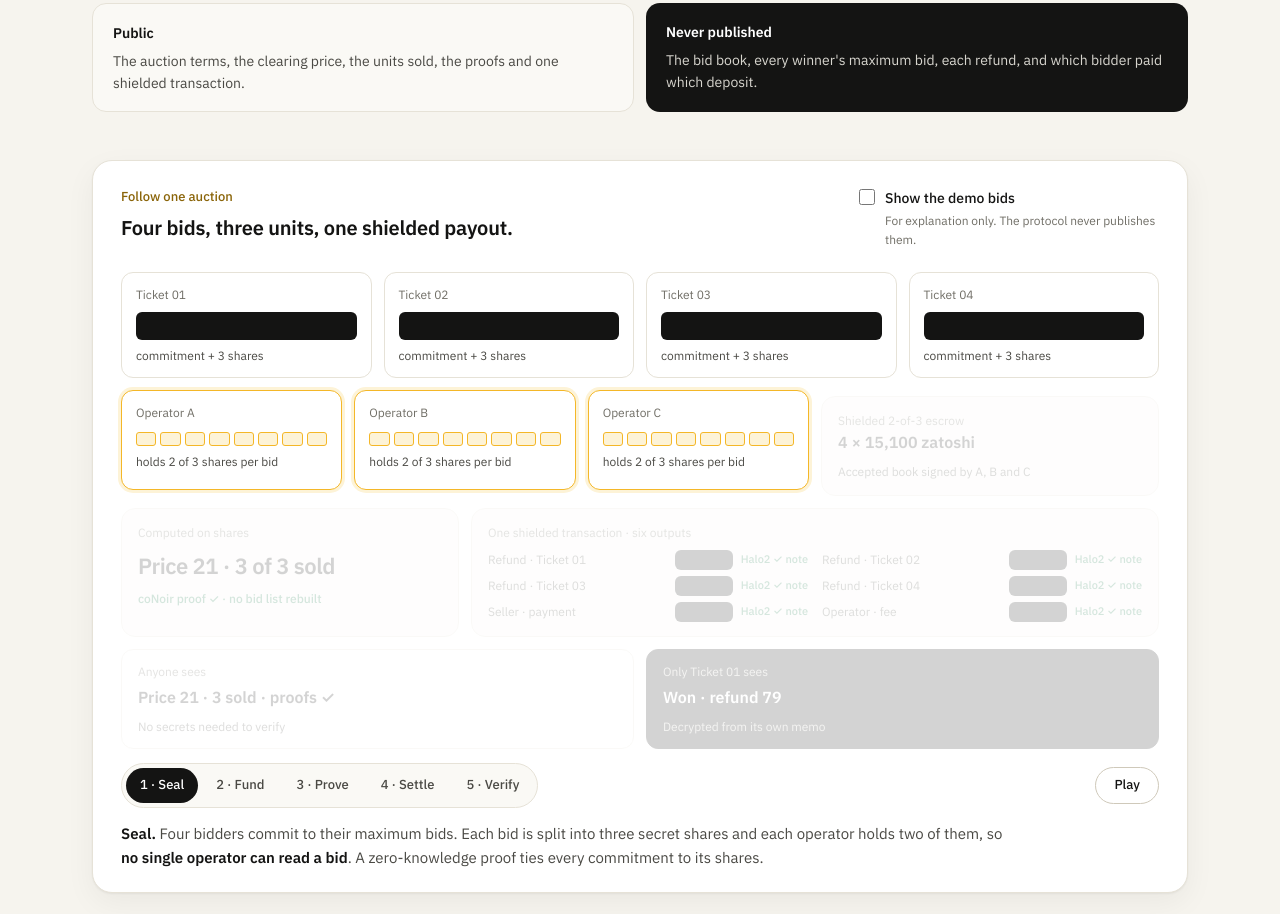
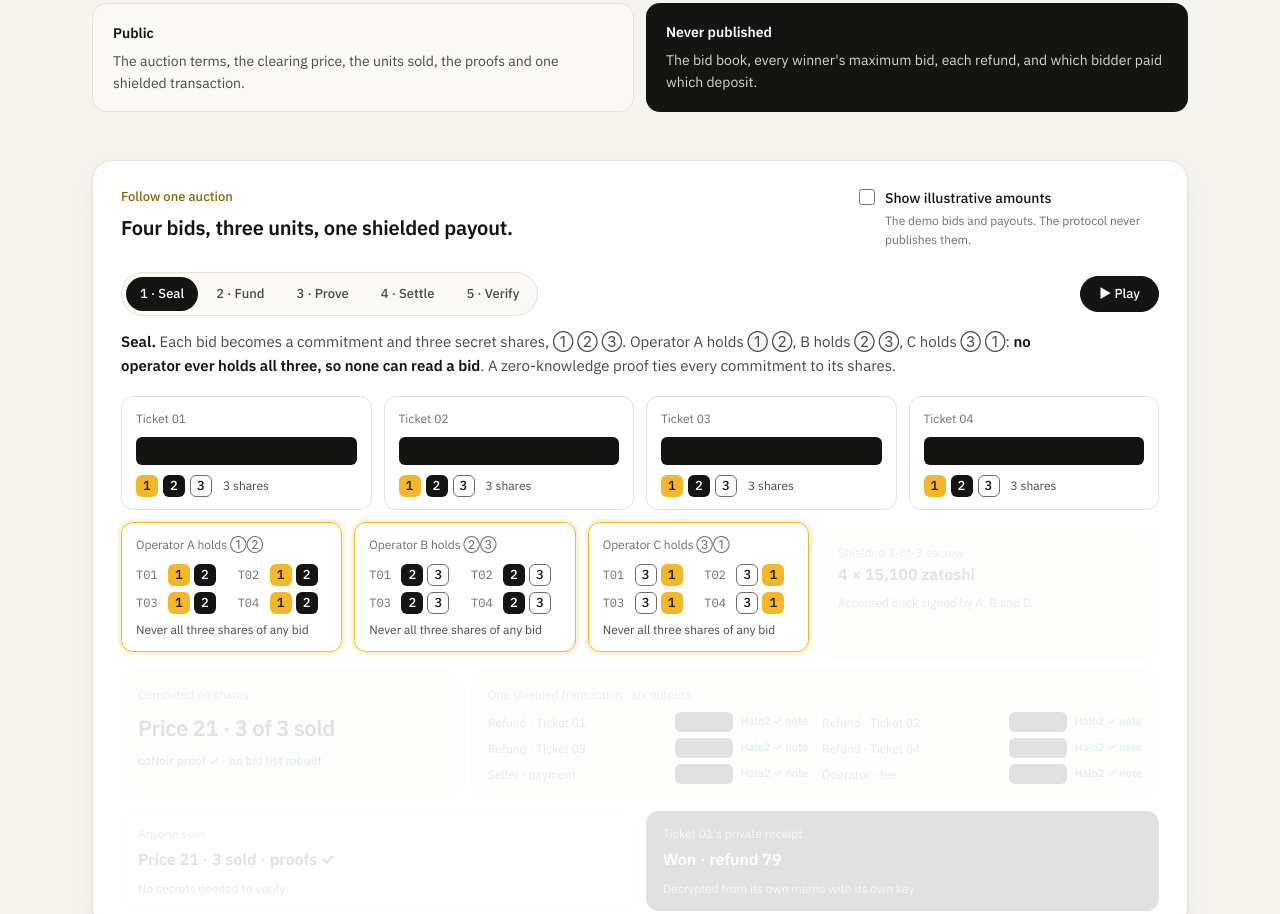
Before and after one commit to yugocabrio/darkcall, a plain HTML site: page demo/index.html in a window 1280 px wide. Shown: the part 1207-2121 px from the top of the page. Drawn offline with Linux system fonts and the light colour scheme; no server answers.

Commit message:
Walkthrough: show who holds which share, controls first, current step in focus
- Each bid now shows its three shares 1, 2, 3; Operator A holds 1 and 2, B holds
  2 and 3, C holds 3 and 1 for every ticket, with "never all three shares of
  any bid". The REP3 idea is visible instead of eight anonymous chips.
- Step buttons, Play and the caption sit above the figure, so it reads as
  interactive before scrolling.
- Reached stages dim to half and the current stage is full with a gold ring;
  the operators light up again at Prove, where they compute together.
- "Show the demo bids" was inaccurate (it also reveals payouts) and is now
  "Show illustrative amounts". "Only Ticket 01 sees" overstated privacy, since
  operators learn outcomes; it is now "Ticket 01's private receipt".

```diff
--- a/demo/app.js
+++ b/demo/app.js
@@ -548,27 +548,30 @@ setInterval(refreshRoom,1000);
 (function walkthrough() {
   const stage=$('walk-stage'); if (!stage) return;
   const captions=[
-    [['Seal. ',1],['Four bidders commit to their maximum bids. Each bid is split into three secret shares and each operator holds two of them, so ',0],['no single operator can read a bid',1],['. A zero-knowledge proof ties every commitment to its shares.',0]],
+    [['Seal. ',1],['Each bid becomes a commitment and three secret shares, ① ② ③. Operator A holds ① ②, B holds ② ③, C holds ③ ①: ',0],['no operator ever holds all three, so none can read a bid',1],['. A zero-knowledge proof ties every commitment to its shares.',0]],
     [['Fund. ',1],['Each ticket locks its budget plus fee in a ',0],['shielded 2-of-3 escrow',1],['. The operators check the deposits against the same proofs and shares, then all three ',0],['sign the accepted book',1],['.',0]],
-    [['Prove. ',1],['The operators compute on shares only. Three units for four bids gives a ',0],['price of 21',1],[', the highest losing bid. A coNoir proof shows it follows the rules over exactly the committed bids; ',0],['no bid list is ever rebuilt',1],['.',0]],
+    [['Prove. ',1],['The three operators compute together on their shares only. Three units for four bids gives a ',0],['price of 21',1],[', the highest losing bid. A coNoir proof shows it follows the rules over exactly the committed bids; ',0],['no bid list is ever rebuilt',1],['.',0]],
     [['Settle. ',1],['The same computation yields six payment rows: refunds of 79, 79, 79 and 100, 63 to the seller, and the operator fee. ',0],['Six Halo2 proofs bind each row to a real note',1],[' in one shielded transaction.',0]],
-    [['Verify. ',1],['Anyone checks the proofs ',0],['with no secrets',1],[': price 21, three sold, every output bound to the result. Only Ticket 01 can decrypt its memo: ',0],['won, refund 79',1],['.',0]],
+    [['Verify. ',1],['Anyone checks the proofs ',0],['with no secrets',1],[': price 21, three sold, every output bound to the result. Ticket 01 decrypts its own memo with its own key: ',0],['won, refund 79',1],['.',0]],
   ];
   let step=1, timer=null;
   function show(n) {
     step=n; stage.dataset.step=String(n);
-    for (const node of stage.querySelectorAll('.w-from')) node.classList.toggle('on',Number(node.dataset.from)<=n);
+    for (const node of stage.querySelectorAll('.w-from')) {
+      node.classList.toggle('on',Number(node.dataset.from)<=n);
+      node.classList.toggle('now',(node.dataset.now||node.dataset.from).split(' ').map(Number).includes(n));
+    }
     for (const button of document.querySelectorAll('.walk-steps button')) {
       if (Number(button.dataset.step)===n) button.setAttribute('aria-current','step'); else button.removeAttribute('aria-current');
     }
     $('walk-caption').replaceChildren(...captions[n-1].map(([text,bold])=>bold?element('b',text):document.createTextNode(text)));
   }
-  function stop() { if (timer) { clearInterval(timer); timer=null; $('walk-play').textContent='Play'; } }
+  function stop() { if (timer) { clearInterval(timer); timer=null; $('walk-play').textContent='▶ Play'; } }
   for (const button of document.querySelectorAll('.walk-steps button')) button.addEventListener('click',()=>{ stop(); show(Number(button.dataset.step)); });
   $('walk-play').addEventListener('click',()=>{
     if (timer) { stop(); return; }
     if (step===5) show(1);
-    $('walk-play').textContent='Pause';
+    $('walk-play').textContent='❚❚ Pause';
     timer=setInterval(()=>{ if (step>=5) stop(); else show(step+1); },3600);
   });
   $('walk-values').addEventListener('change',event=>stage.classList.toggle('reveal',event.target.checked));
--- a/demo/index.html
+++ b/demo/index.html
@@ -58,15 +58,7 @@
       <div class="walk" id="walk">
         <div class="walk-top">
           <div><p class="walk-kicker">Follow one auction</p><p class="walk-title">Four bids, three units, one shielded payout.</p></div>
-          <label class="walk-toggle"><input id="walk-values" type="checkbox"><span>Show the demo bids<small>For explanation only. The protocol never publishes them.</small></span></label>
-        </div>
-        <div class="walk-stage" id="walk-stage" data-step="1">
-          <div class="w-bidders"><div class="w-bidder"><span>Ticket 01</span><b class="w-seal"><i>77</i></b><small class="w-from" data-from="1">commitment + 3 shares</small></div><div class="w-bidder"><span>Ticket 02</span><b class="w-seal"><i>61</i></b><small class="w-from" data-from="1">commitment + 3 shares</small></div><div class="w-bidder"><span>Ticket 03</span><b class="w-seal"><i>43</i></b><small class="w-from" data-from="1">commitment + 3 shares</small></div><div class="w-bidder"><span>Ticket 04</span><b class="w-seal"><i>21</i></b><small class="w-from" data-from="1">commitment + 3 shares</small></div></div>
-          <div class="w-ops"><div class="w-op w-from" data-from="1"><span>Operator A</span><div class="w-chips"><i></i><i></i><i></i><i></i><i></i><i></i><i></i><i></i></div><small>holds 2 of 3 shares per bid</small></div><div class="w-op w-from" data-from="1"><span>Operator B</span><div class="w-chips"><i></i><i></i><i></i><i></i><i></i><i></i><i></i><i></i></div><small>holds 2 of 3 shares per bid</small></div><div class="w-op w-from" data-from="1"><span>Operator C</span><div class="w-chips"><i></i><i></i><i></i><i></i><i></i><i></i><i></i><i></i></div><small>holds 2 of 3 shares per bid</small></div></div>
-          <div class="w-escrow w-from" data-from="2"><span>Shielded 2-of-3 escrow</span><b>4 × 15,100 zatoshi</b><small>Accepted book signed by A, B and C</small></div>
-          <div class="w-result w-from" data-from="3"><span>Computed on shares</span><b>Price 21 · 3 of 3 sold</b><small class="w-proof">coNoir proof ✓ · no bid list rebuilt</small></div>
-          <div class="w-settle w-from" data-from="4"><span>One shielded transaction · six outputs</span><ol><li><span>Refund · Ticket 01</span><b class="w-seal"><i>79</i></b><em>Halo2 ✓ note</em></li><li><span>Refund · Ticket 02</span><b class="w-seal"><i>79</i></b><em>Halo2 ✓ note</em></li><li><span>Refund · Ticket 03</span><b class="w-seal"><i>79</i></b><em>Halo2 ✓ note</em></li><li><span>Refund · Ticket 04</span><b class="w-seal"><i>100</i></b><em>Halo2 ✓ note</em></li><li><span>Seller · payment</span><b class="w-seal"><i>63</i></b><em>Halo2 ✓ note</em></li><li><span>Operator · fee</span><b class="w-seal"><i>30,000</i></b><em>Halo2 ✓ note</em></li></ol></div>
-          <div class="w-public w-from" data-from="5"><div><span>Anyone sees</span><b>Price 21 · 3 sold · proofs ✓</b><small>No secrets needed to verify</small></div><div class="w-own"><span>Only Ticket 01 sees</span><b>Won · refund 79</b><small>Decrypted from its own memo</small></div></div>
+          <label class="walk-toggle"><input id="walk-values" type="checkbox"><span>Show illustrative amounts<small>The demo bids and payouts. The protocol never publishes them.</small></span></label>
         </div>
         <div class="walk-controls">
           <ol class="walk-steps" aria-label="Walkthrough steps">
@@ -76,9 +68,17 @@
             <li><button type="button" data-step="4">4 · Settle</button></li>
             <li><button type="button" data-step="5">5 · Verify</button></li>
           </ol>
-          <button id="walk-play" class="walk-play" type="button">Play</button>
+          <button id="walk-play" class="walk-play" type="button">▶ Play</button>
         </div>
         <p id="walk-caption" class="walk-caption" aria-live="polite"></p>
+        <div class="walk-stage" id="walk-stage" data-step="1">
+          <div class="w-bidders"><div class="w-bidder"><span>Ticket 01</span><b class="w-seal w-bid"><i>77</i></b><div class="w-shares w-from" data-from="1"><i class="s1">1</i><i class="s2">2</i><i class="s3">3</i><small>3 shares</small></div></div><div class="w-bidder"><span>Ticket 02</span><b class="w-seal w-bid"><i>61</i></b><div class="w-shares w-from" data-from="1"><i class="s1">1</i><i class="s2">2</i><i class="s3">3</i><small>3 shares</small></div></div><div class="w-bidder"><span>Ticket 03</span><b class="w-seal w-bid"><i>43</i></b><div class="w-shares w-from" data-from="1"><i class="s1">1</i><i class="s2">2</i><i class="s3">3</i><small>3 shares</small></div></div><div class="w-bidder"><span>Ticket 04</span><b class="w-seal w-bid"><i>21</i></b><div class="w-shares w-from" data-from="1"><i class="s1">1</i><i class="s2">2</i><i class="s3">3</i><small>3 shares</small></div></div></div>
+          <div class="w-ops"><div class="w-op w-from" data-from="1" data-now="1 3"><span>Operator A holds ①②</span><div class="w-held"><div><em>T01</em><i class="s1">1</i><i class="s2">2</i></div><div><em>T02</em><i class="s1">1</i><i class="s2">2</i></div><div><em>T03</em><i class="s1">1</i><i class="s2">2</i></div><div><em>T04</em><i class="s1">1</i><i class="s2">2</i></div></div><small>Never all three shares of any bid</small></div><div class="w-op w-from" data-from="1" data-now="1 3"><span>Operator B holds ②③</span><div class="w-held"><div><em>T01</em><i class="s2">2</i><i class="s3">3</i></div><div><em>T02</em><i class="s2">2</i><i class="s3">3</i></div><div><em>T03</em><i class="s2">2</i><i class="s3">3</i></div><div><em>T04</em><i class="s2">2</i><i class="s3">3</i></div></div><small>Never all three shares of any bid</small></div><div class="w-op w-from" data-from="1" data-now="1 3"><span>Operator C holds ③①</span><div class="w-held"><div><em>T01</em><i class="s3">3</i><i class="s1">1</i></div><div><em>T02</em><i class="s3">3</i><i class="s1">1</i></div><div><em>T03</em><i class="s3">3</i><i class="s1">1</i></div><div><em>T04</em><i class="s3">3</i><i class="s1">1</i></div></div><small>Never all three shares of any bid</small></div></div>
+          <div class="w-escrow w-from" data-from="2"><span>Shielded 2-of-3 escrow</span><b>4 × 15,100 zatoshi</b><small>Accepted book signed by A, B and C</small></div>
+          <div class="w-result w-from" data-from="3"><span>Computed on shares</span><b>Price 21 · 3 of 3 sold</b><small class="w-proof">coNoir proof ✓ · no bid list rebuilt</small></div>
+          <div class="w-settle w-from" data-from="4"><span>One shielded transaction · six outputs</span><ol><li><span>Refund · Ticket 01</span><b class="w-seal"><i>79</i></b><em>Halo2 ✓ note</em></li><li><span>Refund · Ticket 02</span><b class="w-seal"><i>79</i></b><em>Halo2 ✓ note</em></li><li><span>Refund · Ticket 03</span><b class="w-seal"><i>79</i></b><em>Halo2 ✓ note</em></li><li><span>Refund · Ticket 04</span><b class="w-seal"><i>100</i></b><em>Halo2 ✓ note</em></li><li><span>Seller · payment</span><b class="w-seal"><i>63</i></b><em>Halo2 ✓ note</em></li><li><span>Operator · fee</span><b class="w-seal"><i>30,000</i></b><em>Halo2 ✓ note</em></li></ol></div>
+          <div class="w-public w-from" data-from="5"><div><span>Anyone sees</span><b>Price 21 · 3 sold · proofs ✓</b><small>No secrets needed to verify</small></div><div class="w-own"><span>Ticket 01's private receipt</span><b>Won · refund 79</b><small>Decrypted from its own memo with its own key</small></div></div>
+        </div>
       </div>
 
       <h3 class="steps-title">The protocol in six steps</h3>
--- a/demo/style.css
+++ b/demo/style.css
@@ -132,11 +132,6 @@ h1 {font-size:clamp(44px,6.6vw,80px);line-height:1.02;letter-spacing:-.04em;max-
 .walk-stage.reveal .w-seal {background:repeating-linear-gradient(135deg,#141413 0 8px,#2a2926 8px 16px)}
 .w-ops {grid-column:1/9;display:grid;grid-template-columns:repeat(3,1fr);gap:12px;background:transparent!important;border:0!important;padding:0!important}
 .w-op {border:1px solid var(--line);border-radius:12px;padding:12px 14px;background:var(--surface);transition:opacity .45s ease,transform .45s ease,border-color .3s}
-.w-chips {display:grid;grid-template-columns:repeat(8,1fr);gap:4px;margin-top:10px}
-.w-chips i {height:14px;border-radius:3px;background:var(--gold-soft);border:1px solid var(--gold);transform:scale(.4);opacity:0;transition:transform .35s ease,opacity .35s ease}
-.w-op.on .w-chips i {transform:none;opacity:1}
-.w-op.on .w-chips i:nth-child(2n) {transition-delay:.12s}
-.w-op.on .w-chips i:nth-child(n+5) {transition-delay:.24s}
 .w-escrow {grid-column:9/13}
 .w-result {grid-column:1/5}
 .w-result b {display:block;margin-top:6px;font-size:22px;letter-spacing:-.02em}
@@ -153,17 +148,29 @@ h1 {font-size:clamp(44px,6.6vw,80px);line-height:1.02;letter-spacing:-.04em;max-
 .w-public b {display:block;margin-top:4px;font-size:16px}
 .w-own {background:var(--ink)!important;border-color:var(--ink)!important;color:#fff}
 .w-own span,.w-own small {color:#c9c7bf!important}
-.walk-stage .w-from {opacity:.18;transform:translateY(6px)}
-.walk-stage .w-from.on {opacity:1;transform:none}
-.walk-stage[data-step="1"] .w-op.on,.walk-stage[data-step="2"] .w-escrow,.walk-stage[data-step="3"] .w-result,.walk-stage[data-step="4"] .w-settle {border-color:var(--gold);box-shadow:0 0 0 3px var(--gold-soft)}
-.walk-stage[data-step="5"] .w-public > div:first-child {border-color:var(--gold);box-shadow:0 0 0 3px var(--gold-soft)}
-.walk-controls {display:flex;justify-content:space-between;align-items:center;gap:12px;margin-top:20px;flex-wrap:wrap}
+.walk-stage .w-from {opacity:.12;transform:translateY(6px)}
+.walk-stage .w-from.on {opacity:.5;transform:none}
+.walk-stage .w-from.on.now {opacity:1}
+.walk-stage .w-op.now,.walk-stage .w-escrow.now,.walk-stage .w-result.now,.walk-stage .w-settle.now,.walk-stage .w-public.now > div:first-child {border-color:var(--gold);box-shadow:0 0 0 3px var(--gold-soft)}
+.walk-stage.static .w-from {opacity:1;transform:none}
+/* Shares: each bid becomes ①②③; each operator holds two different ones. */
+.w-shares {display:flex;align-items:center;gap:5px;margin-top:10px}
+.w-shares small {margin:0 0 0 6px!important}
+.walk-stage i.s1,.walk-stage i.s2,.walk-stage i.s3 {display:inline-grid;place-items:center;width:22px;height:22px;border-radius:6px;font:500 13px var(--sans);font-style:normal}
+.walk-stage i.s1 {background:var(--gold);color:var(--ink)}
+.walk-stage i.s2 {background:var(--ink);color:#fff}
+.walk-stage i.s3 {background:var(--surface);color:var(--ink);border:1.5px solid var(--ink-3)}
+.w-held {display:grid;grid-template-columns:1fr 1fr;gap:6px 12px;margin-top:10px}
+.w-held div {display:flex;align-items:center;gap:4px}
+.w-held em {font:12px var(--mono);font-style:normal;color:var(--ink-3);width:28px}
+.walk-controls {display:flex;justify-content:space-between;align-items:center;gap:12px;margin-top:4px;flex-wrap:wrap}
 .walk-steps {list-style:none;display:flex;gap:4px;margin:0;padding:4px;background:var(--surface-2);border:1px solid var(--line);border-radius:999px;flex-wrap:wrap}
 .walk-steps button {border:0;background:transparent;border-radius:999px;padding:7px 14px;font-size:13px;font-weight:500;color:var(--ink-2)}
 .walk-steps button[aria-current] {background:var(--ink);color:#fff}
 .walk-play {border:1px solid var(--line-strong);background:var(--surface);border-radius:999px;padding:7px 18px;font-size:13px;font-weight:500}
 .walk-play:hover {border-color:var(--ink)}
-.walk-caption {margin:14px 0 0;min-height:48px;font-size:15px;line-height:1.6;color:var(--ink-2);max-width:900px}
+.walk-caption {margin:14px 0 18px;min-height:48px;font-size:15px;line-height:1.6;color:var(--ink-2);max-width:960px}
+.walk-play {background:var(--ink)!important;color:#fff;border-color:var(--ink)!important}
 .walk-caption b {color:var(--ink);font-weight:600}
 .steps-title {font-size:22px;margin:64px 0 0}
 .steps {list-style:none;padding:0;margin:20px 0 0;display:grid;grid-template-columns:1fr 1fr;gap:12px}
```
Also changed, not shown: docs/index.html (+22 -15 lines).
